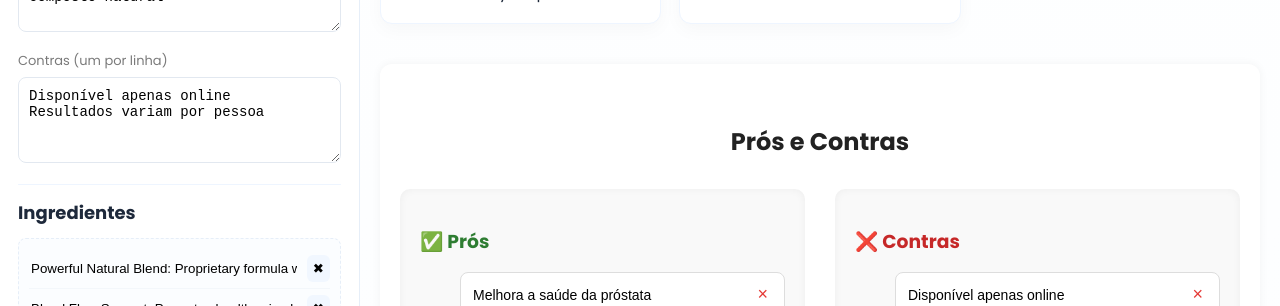
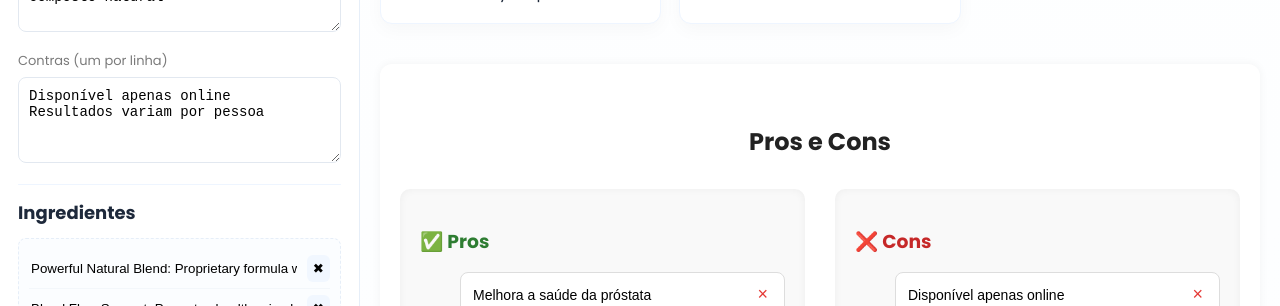
Before and after one commit to dominio3003-source/officialstore.one, a plain HTML site: page index.html in a window 1280 px wide. Shown: the part 1060-1366 px from the top of the page. Drawn offline with Linux system fonts and the light colour scheme.

Commit message:
Update index.html

```diff
--- a/index.html
+++ b/index.html
@@ -429,14 +429,14 @@ Resultados variam por pessoa</textarea>
 
         <!-- ====================== SEÇÃO PRÓS E CONTRAS ====================== -->
         <section id="pros-e-contras" class="section">
-          <h2>Prós e Contras</h2>
+          <h2>Pros e Cons</h2>
           <div class="pros-cons-container">
             <div class="pros">
-              <h3>✅ Prós</h3>
+              <h3>✅ Pros</h3>
               <ul id="prosList"></ul>
             </div>
             <div class="cons">
-              <h3>❌ Contras</h3>
+              <h3>❌ Cons</h3>
               <ul id="consList"></ul>
             </div>
           </div>
```
